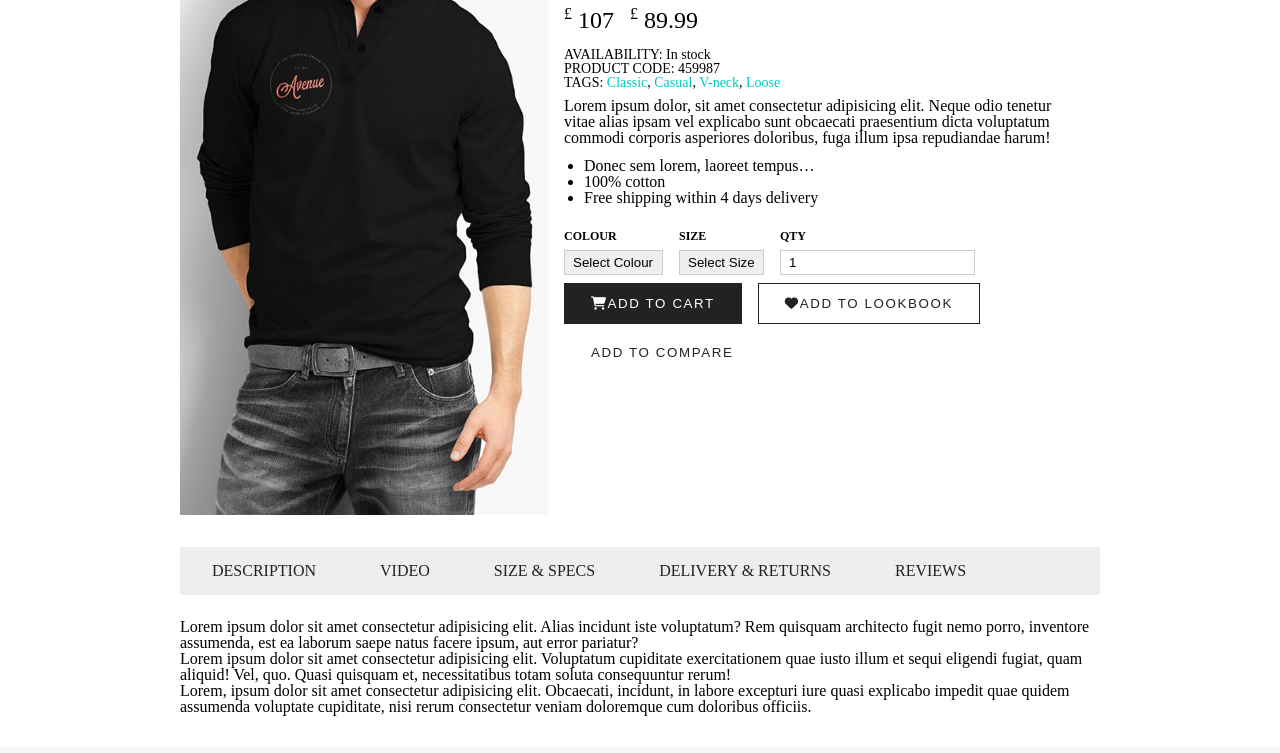
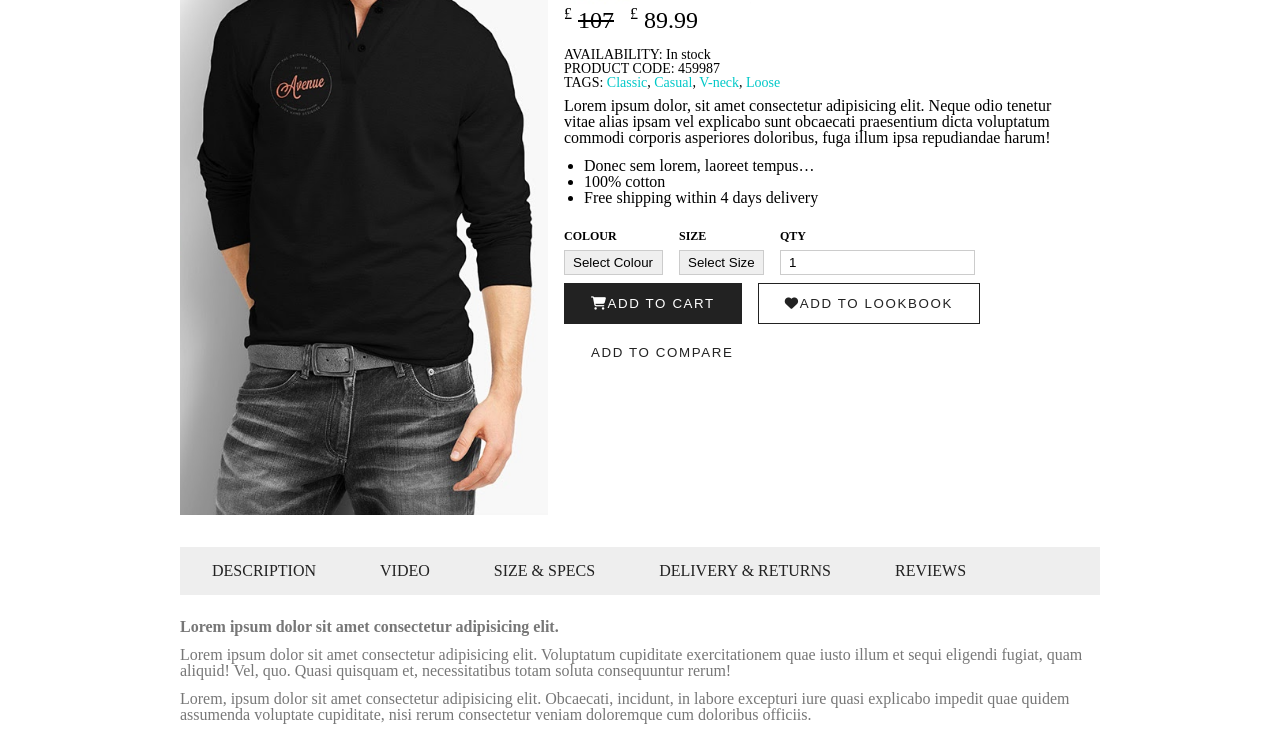
Before and after one commit to Louisd24/avenue, a plain HTML site: page product-view.html in a window 1280 px wide. Shown: the part 199-952 px from the top of the page. Drawn offline with nearby package versions, Linux system fonts and the light colour scheme.

Commit message:
Add line-through style for original price and update product title to h4 for better semantics

```diff
--- a/assets/css/style.css
+++ b/assets/css/style.css
@@ -184,6 +184,10 @@ footer h3 {
 .price {
   font-size: 1.5rem;
   font-weight: 300;
+}
+
+.line-through {
+  text-decoration: line-through;
 }
 
 .currency {
@@ -799,6 +803,16 @@ a:hover {
   margin-top: 24px;
 }
 
+.details article h4 {
+  color: #777;
+  font-weight: 600;
+}
+
+.details article p {
+  color: #777;
+  margin-top: 12px;
+}
+
 .list {
   list-style-type: disc;
   padding-left: 20px;
--- a/product-view.html
+++ b/product-view.html
@@ -99,7 +99,7 @@
         <div class="flex gap-1 mb-1">
           <p class="price">
             <span class="currency">£</span>
-            107
+            <span class="line-through">107</span>
           </p>
           <p class="price">
             <span class="currency">£</span>
@@ -188,9 +188,8 @@
       </nav>
 
       <article>
-        <h2>Lorem ipsum dolor sit amet consectetur adipisicing elit. Alias incidunt iste voluptatum? Rem quisquam
-          architecto fugit nemo porro, inventore assumenda, est ea laborum saepe natus facere ipsum, aut error pariatur?
-        </h2>
+        <h4>Lorem ipsum dolor sit amet consectetur adipisicing elit.
+        </h4>
         <p>
           Lorem ipsum dolor sit amet consectetur adipisicing elit. Voluptatum cupiditate exercitationem quae iusto illum
           et sequi eligendi fugiat, quam aliquid! Vel, quo. Quasi quisquam et, necessitatibus totam soluta consequuntur
```
